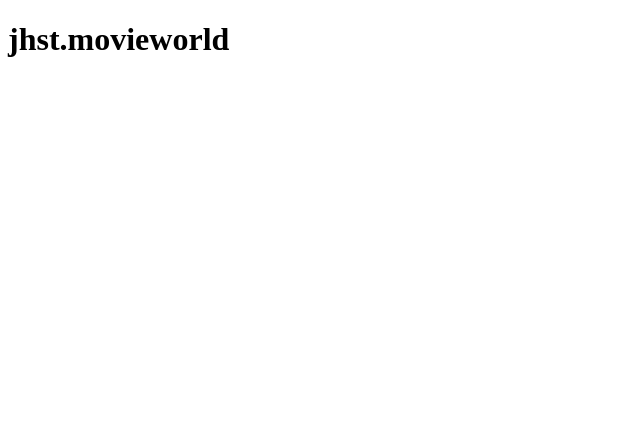
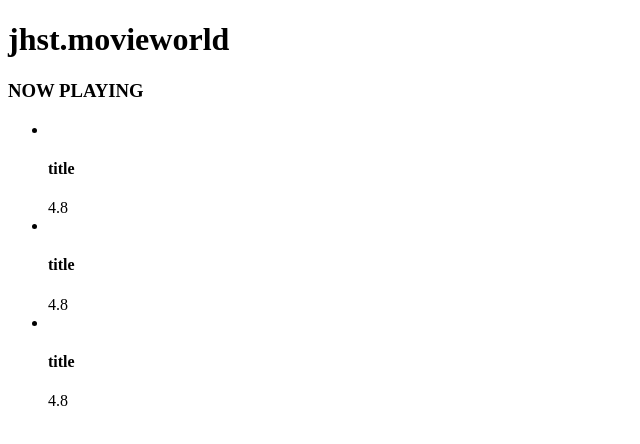
Before and after one commit to justyoonjh/Yunflix, a plain HTML site: page index.html in a window 1280 px wide. Shown: the whole page, without its empty margins (0-640 px from the left). Drawn offline with Linux system fonts and the light colour scheme; no server answers.

Commit message:
movieworld-ver1

```diff
--- a/index.html
+++ b/index.html
@@ -8,7 +8,32 @@
 </head>
 <body>
     <h1>jhst.movieworld</h1>
-
+    <section>
+        <h3>NOW PLAYING</h3>
+        <ul>
+            <li>
+                <div>
+                    <img src="" alt="" srcset="">
+                    <h4>title</h4>
+                    <span>4.8</span>
+                </div>
+            </li>
+            <li>
+                <div>
+                    <img src="" alt="" srcset="">
+                    <h4>title</h4>
+                    <span>4.8</span>
+                </div>
+            </li>
+            <li>
+                <div>
+                    <img src="" alt="" srcset="">
+                    <h4>title</h4>
+                    <span>4.8</span>
+                </div>
+            </li>
+        </ul>
+    </section>
 </body>
 <script src="js/movie.js"></script>
 </html>
--- a/js/movie.js
+++ b/js/movie.js
@@ -1,6 +1,10 @@
 const APIKEY = "5e5e4c75082981b17a79210ea2780821";
 
 const infoURL = "https://api.themoviedb.org/3/movie/now_playing?api_key=5e5e4c75082981b17a79210ea2780821&language=en-US&page=1";
+
+
+
+
 fetch(infoURL)
     .then(response => response.json())
     .then(response => { console.log(response) });
```
